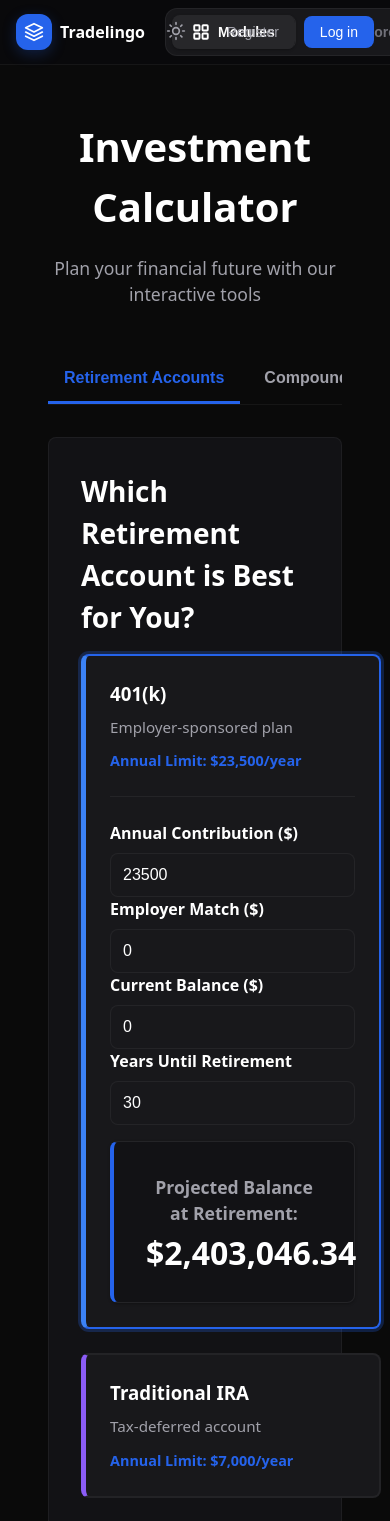
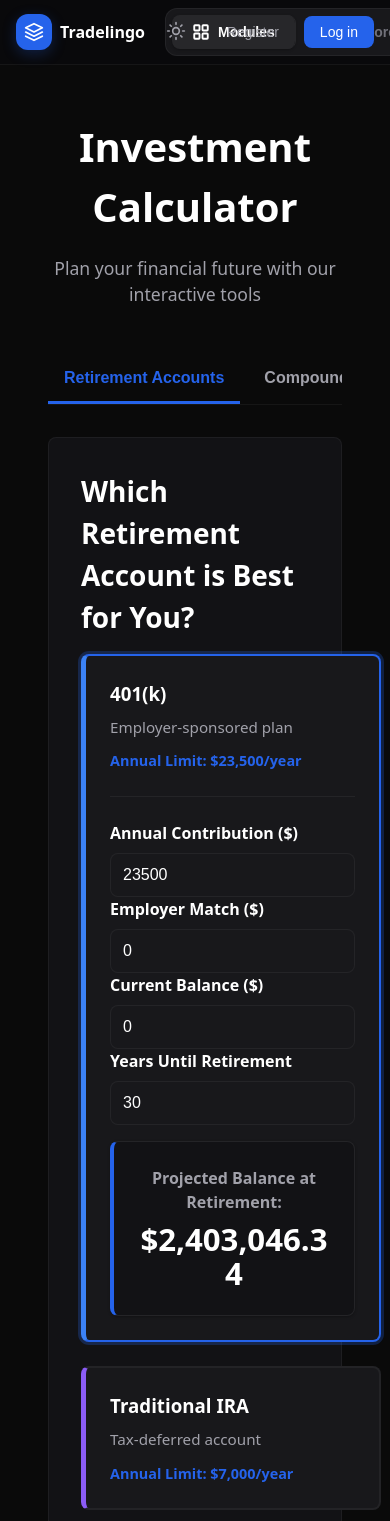
Before and after one commit to GhostOf0days/Tradelingo, a React (Vite) app: page /calculator in a window 390 px wide. Shown: the top 1521 px of the page. Built offline with nearby package versions, Linux system fonts and the light colour scheme.

Commit message:
Fix calculator result overflow

```diff
--- a/src/styles/Calculator.css
+++ b/src/styles/Calculator.css
@@ -92,6 +92,7 @@
 }
 
 .calculator__account-card {
+  min-width: 0;
   border: 2px solid var(--border);
   border-left: 5px solid var(--accent);
   border-radius: 0.5rem;
@@ -132,12 +133,14 @@
 }
 
 .calculator__account-details {
+  min-width: 0;
   margin-top: 1.5rem;
   padding-top: 1.5rem;
   border-top: 1px solid var(--border);
 }
 
 .calculator__form {
+  min-width: 0;
   display: grid;
   grid-template-columns: repeat(auto-fit, minmax(250px, 1fr));
   gap: 1.5rem;
@@ -173,6 +176,8 @@
 }
 
 .calculator__result {
+  min-width: 0;
+  max-width: 100%;
   grid-column: 1 / -1;
   background: var(--card-bg);
   border: 1px solid var(--border-strong);
@@ -183,6 +188,7 @@
   color: var(--text-primary);
   margin-top: 1rem;
   box-shadow: var(--shadow-sm);
+  overflow: hidden;
 }
 
 .calculator__result p:first-child {
@@ -193,11 +199,16 @@
 }
 
 .calculator__result-value {
-  font-size: clamp(2rem, 5vw, 3rem);
+  display: block;
+  max-width: 100%;
+  font-size: clamp(1.65rem, 4vw, 2.35rem);
   line-height: 1.1;
   font-weight: 800;
   margin: 0;
   color: var(--text-primary);
+  font-variant-numeric: tabular-nums;
+  overflow-wrap: anywhere;
+  word-break: break-word;
 }
 
 .calculator__result-gain,
@@ -228,6 +239,18 @@
   .calculator__tab {
     padding: 0.85rem 1rem;
     font-size: 1rem;
+  }
+
+  .calculator__result {
+    padding: 1.5rem;
+  }
+
+  .calculator__result p:first-child {
+    font-size: 1rem;
+  }
+
+  .calculator__result-value {
+    font-size: clamp(1.45rem, 8vw, 2rem);
   }
 }
 
```
